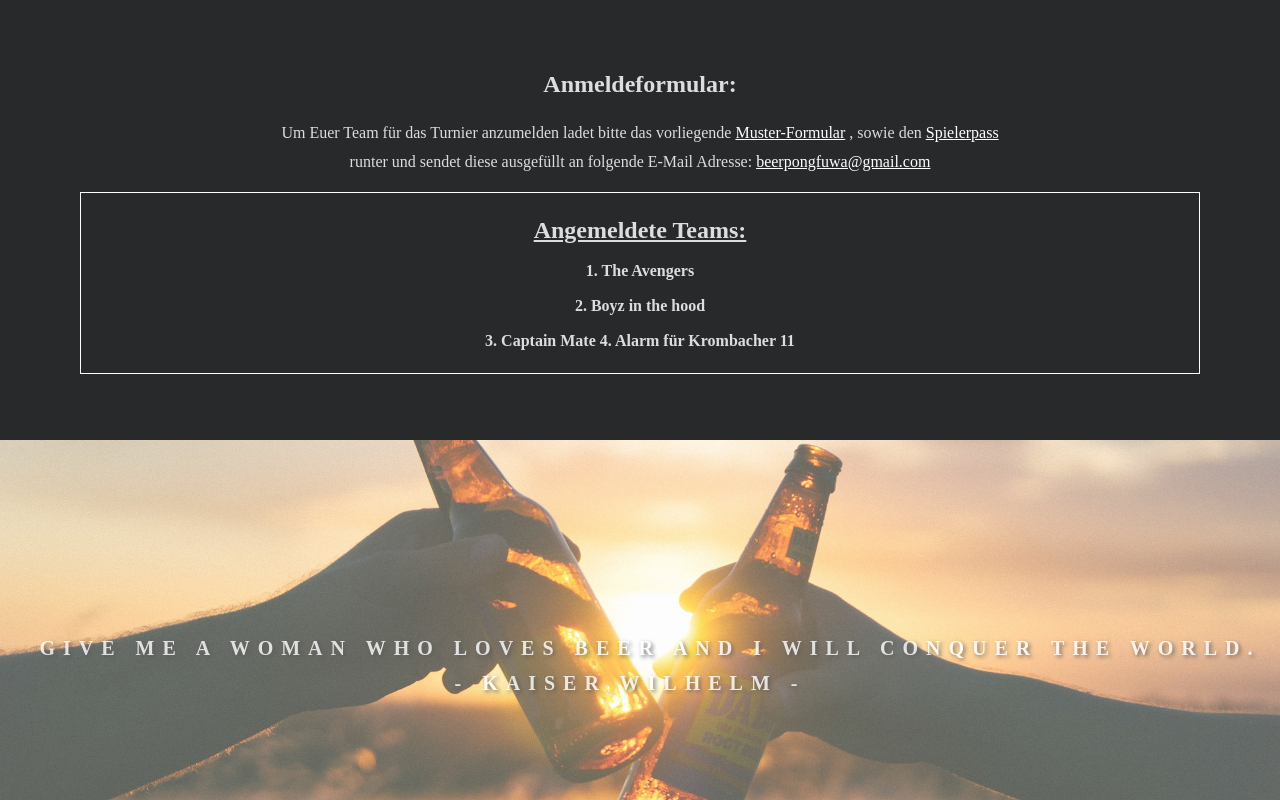
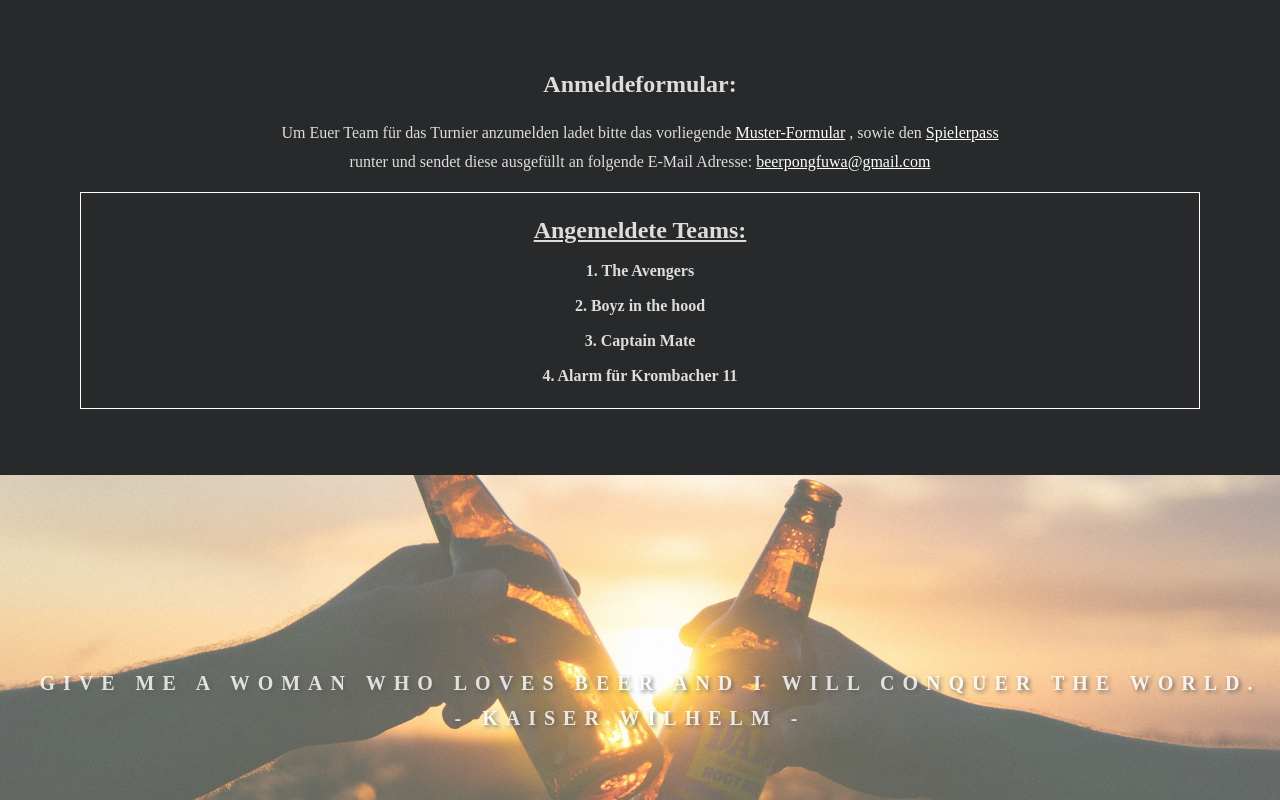
Before and after one commit to ZenusDesigns/BeerPongFuwa, a plain HTML site: page index.html in a window 1280 px wide. Shown: the part 2491-3291 px from the top of the page. Drawn offline with Linux system fonts and the light colour scheme.

Commit message:
Update index.html

```diff
--- a/index.html
+++ b/index.html
@@ -86,7 +86,7 @@
         <p class="formulartext">
             Um Euer Team für das Turnier anzumelden ladet bitte das vorliegende <a href="./files/Anmeldeformular.docx" download="">Muster-Formular</a> , sowie den <a href="./files/Spielerpass.docx" download="">Spielerpass</a> runter und sendet diese ausgefüllt an folgende E-Mail Adresse: <a href="mailto:beerpongfuwa@gmail.com">beerpongfuwa@gmail.com</a>
         </p>
-        <p class="rulestext"> <span class="ruleshead"> Angemeldete Teams: </span> <strong> 1. The Avengers </strong> <br> <strong>2. Boyz in the hood </strong> <br> <strong> 3. Captain Mate </strong> <strong> 4. Alarm für Krombacher 11 </strong>  <br> </p>
+        <p class="rulestext"> <span class="ruleshead"> Angemeldete Teams: </span> <strong> 1. The Avengers </strong> <br> <strong>2. Boyz in the hood </strong> <br> <strong> 3. Captain Mate </strong> <br> <strong> 4. Alarm für Krombacher 11 </strong>  <br> </p>
 
     </section>
 
```
